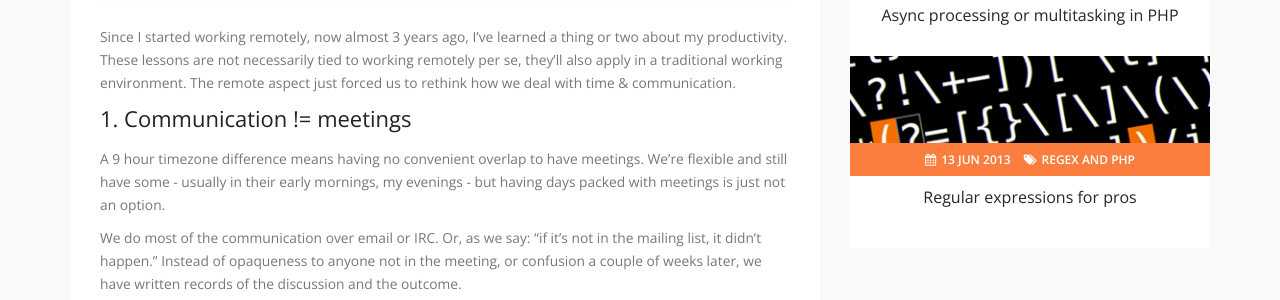
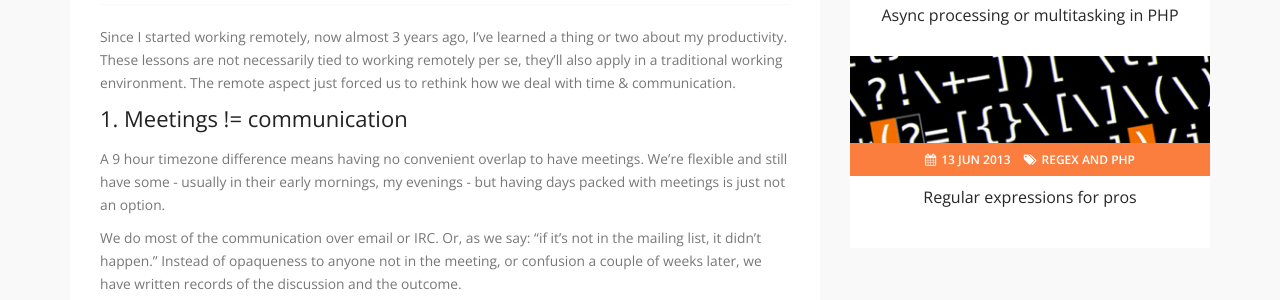
Before and after one commit to matthiasmullie/mullie.eu, a Jekyll site: the page built from _posts/2014-12-06-5-things-remote-working-taught-me-about-productivity.md, in a window 1280 px wide. Shown: the part 515-815 px from the top of the page. Built offline with Jekyll 4.4.1, drawn with Linux system fonts in a browser that asks for light colours; Markdown is read by kramdown in place of the engine named in the settings.

```diff
--- a/_posts/2014-12-06-5-things-remote-working-taught-me-about-productivity.md
+++ b/_posts/2014-12-06-5-things-remote-working-taught-me-about-productivity.md
@@ -13,7 +13,7 @@ remote aspect just forced us to rethink how we deal with time & communication.
 <!-- more -->
 
 
-# 1. Communication != meetings
+# 1. Meetings != communication
 
 A 9 hour timezone difference means having no convenient overlap to have
 meetings. We're flexible and still have some - usually in their early mornings,
```
